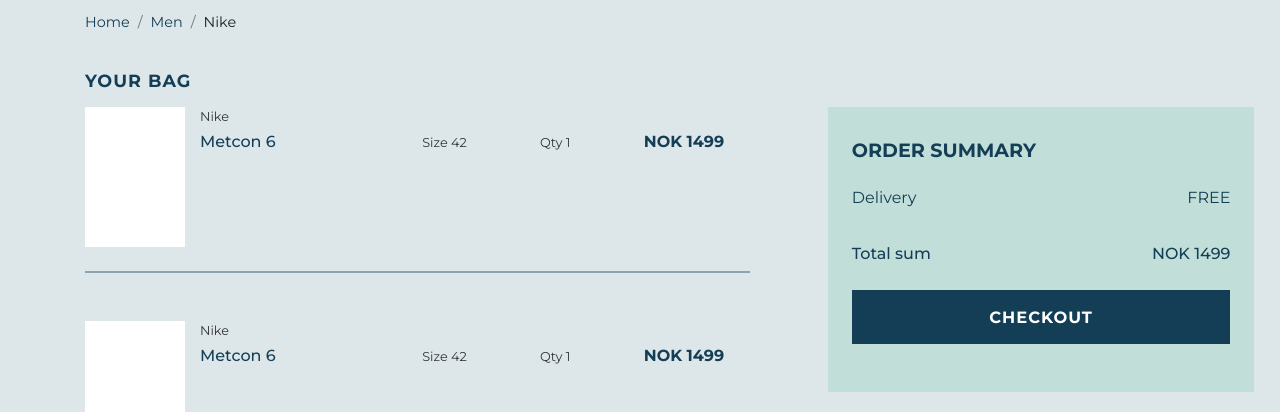
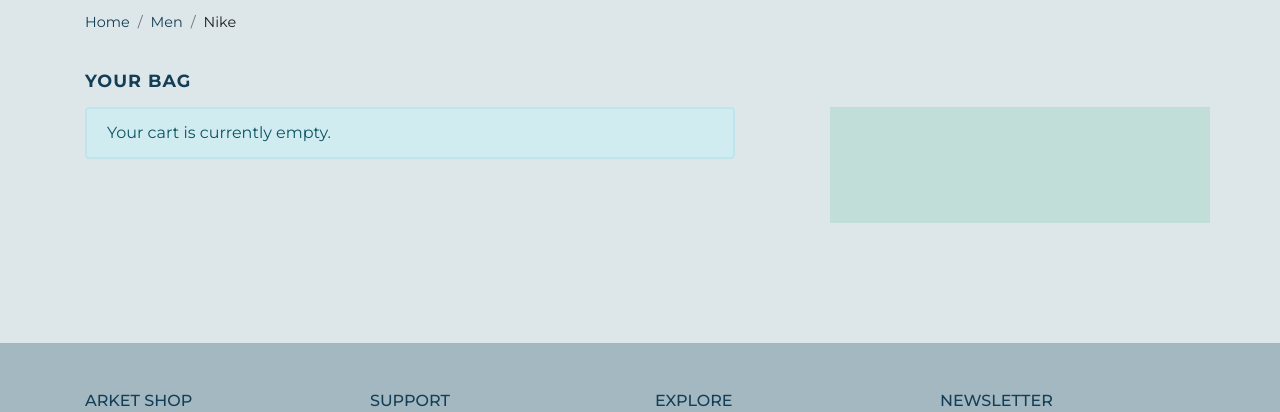
Before and after one commit to faridaalin/semester_project_2020, a website with bundled scripts: page cart.html in a window 1280 px wide. Shown: the part 198-610 px from the top of the page. Built offline with nearby package versions, Linux system fonts and the light colour scheme; no server answers.

Commit message:
dislay cart items

```diff
--- a/cart.html
+++ b/cart.html
@@ -38,71 +38,23 @@
       <h2 class="header-cart pt-2 pb-2">Your bag</h2>
 
 
-      <div class="row ">
-        <div class="cart-detail col-12 col-md-8 mb-5 pb-5 mb-md-0 pb-md-5 ">
-          <div class="bag-container d-flex pb-4">
-            <div class="bag-img embed-responsive embed-responsive-4by3" style="background-image: url(../img-1.jpg)">
+      <div class="cart-container">
+        <div class="row">
+          <div class="col-12 col-md-8 ">
+            <div class="cart-detail mb-5 pb-5 mb-md-0 pb-md-5">
+                <!-- Cart items -->
             </div>
-            <div class="col-9 col-md-10">
-              <div class="grid--cart">
-                  <p class="light-text mb-1">Nike</p>
-                  <div class="d-md-flex justify-content-between">
-                    <div class="pb-3 flex-grow-1 pb-md-0 align-text-bottom ">
-                      <p class="medium-text">Metcon 6</p>
-                    </div>
-                    <div class="d-flex flex-wrap justify-content-between align-items-center flex-grow-1">
-                      <div>
-                        <p class="light-text flex-grow-1 align-text-bottom">Size 42</p>
-                      </div>
-                      <div>
-                        <p class="light-text flex-grow-1 align-text-bottom">Qty 1</p>
-                      </div>
-                      <div>
-                        <p class="large-text flex-grow-1 align-text-bottom">NOK 1499</p>
-                      </div>
-                    </div>
-                  </div>
-              </div>
-            </div>
+          </div>
 
+          <div class="col-12 col-md-4 checkout-container">
+
+<!-- cart checkout box-->
           </div>
+
         </div>
-        <div class="cart-detail col-12 col-md-8 mb-5 pb-5 mb-md-0 pb-md-5 ">
-          <div class="bag-container d-flex pb-4">
-            <div class="bag-img embed-responsive embed-responsive-4by3" style="background-image: url(../img-1.jpg)">
-            </div>
-            <div class="col-9 col-md-10">
-              <div class="grid--cart">
-                  <p class="light-text mb-1">Nike</p>
-                  <div class="d-md-flex justify-content-between">
-                    <div class="pb-3 flex-grow-1 pb-md-0 align-text-bottom ">
-                      <p class="medium-text">Metcon 6</p>
-                    </div>
-                    <div class="d-flex flex-wrap justify-content-between align-items-center flex-grow-1">
-                      <div>
-                        <p class="light-text flex-grow-1 align-text-bottom">Size 42</p>
-                      </div>
-                      <div>
-                        <p class="light-text flex-grow-1 align-text-bottom">Qty 1</p>
-                      </div>
-                      <div>
-                        <p class="large-text flex-grow-1 align-text-bottom">NOK 1499</p>
-                      </div>
-                    </div>
-                  </div>
-              </div>
-            </div>
 
-          </div>
-        </div>
-        <div class="checkout-container col-12 col-md-4  ml-auto pt-4 pb-5 px-4">
-          <h3 class="pt-2 pb-2">ORDER SUMMARY</h3>
-          <div class="delivery pt-2 pb-4 d-flex justify-content-between align-items-center">
-            <span>Delivery</span><span>FREE</span></div>
-          <div class="total pt-2 pb-4 d-flex justify-content-between align-items-center"><span>Total sum</span><span>NOK
-              1499</span></div>
-          <button type="button" class="btn btn-secondary btn-block">Checkout</button>
-        </div>
+
+
       </div>
     </div>
 
@@ -207,6 +159,6 @@
 <script src="https://stackpath.bootstrapcdn.com/bootstrap/4.5.2/js/bootstrap.min.js"
   integrity="sha384-B4gt1jrGC7Jh4AgTPSdUtOBvfO8shuf57BaghqFfPlYxofvL8/KUEfYiJOMMV+rV" crossorigin="anonymous">
 </script>
-<script src="./js/index.js" type="module"></script>
+<script src="./js/cart.js" type="module"></script>
 
 </html>
--- /dev/null
+++ b/js/cart.js
@@ -0,0 +1,98 @@
+import {cart} from './utils/settings.js';
+import {getFromLocal} from './utils/storage.js';
+import {getTotalPrice} from './helpers/getTotalPrice.js';
+
+
+const showCartItems = () => {
+const cartItems = getFromLocal(cart);
+let itemContainer = document.querySelector('.cart-detail');
+let checkoutContainer = document.querySelector('.checkout-container');
+
+
+
+if(!cartItems) {
+    itemContainer.innerHTML = `<div class="alert alert-info" role="alert">
+    Your cart is currently empty.
+  </div>`;
+  checkoutContainer.innerHTML= "";
+
+}
+
+cartItems.map((item) => {
+    console.log(item);
+    itemContainer.innerHTML += `
+
+     <div class="bag-container d-flex pb-4">
+     <div class="bag-img embed-responsive embed-responsive-4by3" style="background-image: url(${item.product.image_url})">
+     </div>
+     <div class="col-9 col-md-10">
+       <div class="grid--cart">
+       <p class="light-text mb-1">${item.product.brand}</p>
+       <div class="d-md-flex justify-content-between">
+         <div class="pb-3 flex-grow-1 pb-md-0 align-text-bottom ">
+           <p class="medium-text">${item.product.title}</p>
+         </div>
+         <div class="d-flex flex-wrap justify-content-between align-items-center flex-grow-1">
+           <div>
+             <p class="light-text flex-grow-1 align-text-bottom">Size ${item.size}</p>
+           </div>
+           <div>
+             <p class="light-text flex-grow-1 align-text-bottom">Qty ${item.qty}</p>
+           </div>
+           <div>
+             <p class="large-text flex-grow-1 align-text-bottom">NOK ${item.product.price}</p>
+            </div>
+           <div>
+             <p class="large-text flex-grow-1 align-text-bottom">Total: ${item.product.price * item.qty} </p>
+            </div>
+             </div>
+           </div>
+       </div>
+     </div>
+
+   </div>`;
+
+})
+
+
+// cartItems.forEach(item => {
+//     itemContainer.innerHTML += `
+
+//      <div class="bag-container d-flex pb-4">
+//      <div class="bag-img embed-responsive embed-responsive-4by3" style="background-image: url(${item.product.image_url})">
+//      </div>
+//      <div class="col-9 col-md-10">
+//        <div class="grid--cart">
+//        <p class="light-text mb-1">${item.product.brand}</p>
+//        <div class="d-md-flex justify-content-between">
+//          <div class="pb-3 flex-grow-1 pb-md-0 align-text-bottom ">
+//            <p class="medium-text">${item.product.title}</p>
+//          </div>
+//          <div class="d-flex flex-wrap justify-content-between align-items-center flex-grow-1">
+//            <div>
+//              <p class="light-text flex-grow-1 align-text-bottom">Size ${item.size}</p>
+//            </div>
+//            <div>
+//              <p class="light-text flex-grow-1 align-text-bottom">Qty  ${item.qty}</p>
+//            </div>
+//            <div>
+//              <p class="large-text flex-grow-1 align-text-bottom">NOK ${item.product.price}</p>
+//                </div>
+//              </div>
+//            </div>
+//        </div>
+//      </div>
+
+//    </div>`;
+// });
+
+
+checkoutContainer.innerHTML = `<div class="checkout-container ml-auto pt-4 pb-5 px-4">
+<h3 class="pt-2 pb-2">ORDER SUMMARY</h3>
+<div class="delivery pt-2 pb-4 d-flex justify-content-between align-items-center">
+  <span>Delivery</span><span>FREE</span></div>
+<div class="total pt-2 pb-4 d-flex justify-content-between align-items-center"><span>Total sum</span><span>NOK ${getTotalPrice()}</span></div>
+<button type="button" class="btn btn-secondary btn-block">Checkout</button>
+</div>`
+}
+showCartItems();
--- a/js/helpers/getTotalPrice.js
+++ b/js/helpers/getTotalPrice.js
@@ -1,18 +1,22 @@
-import {cart} from '../utils/settings.js'
-import {getFromLocal} from '../utils/storage.js'
+import { cart } from '../utils/settings.js'
+import { getFromLocal } from '../utils/storage.js'
+
+
+
+
 
 export const getTotalPrice = () => {
-    const currentCart = getFromLocal(cart);
-  console.log('currentCartNumers', currentCart);
+  const currentCart = getFromLocal(cart);
 
-    let total = 0;
+  let total = 0;
 
-  if(!currentCart) {
-      console.log('Cart is empty');
-      return total;
+  if (!currentCart) {
+    console.log('Cart is empty');
+    return total;
   }
 
   total = currentCart.reduce(function (acc, obj) { return acc + (obj.product.price * obj.qty) }, 0);
+
   return total;
 
 }
--- a/scss/style.scss
+++ b/scss/style.scss
@@ -733,10 +733,6 @@
 
 .checkout-container {
   background: getColour(green-300);
-  @media all and (min-width: 768px) {
-    position: fixed;
-    right: 2%;
-  }
 
   h3 {
     font-size: 1.2rem;
```
Also changed, not shown: css/style.css, 1 other file.
